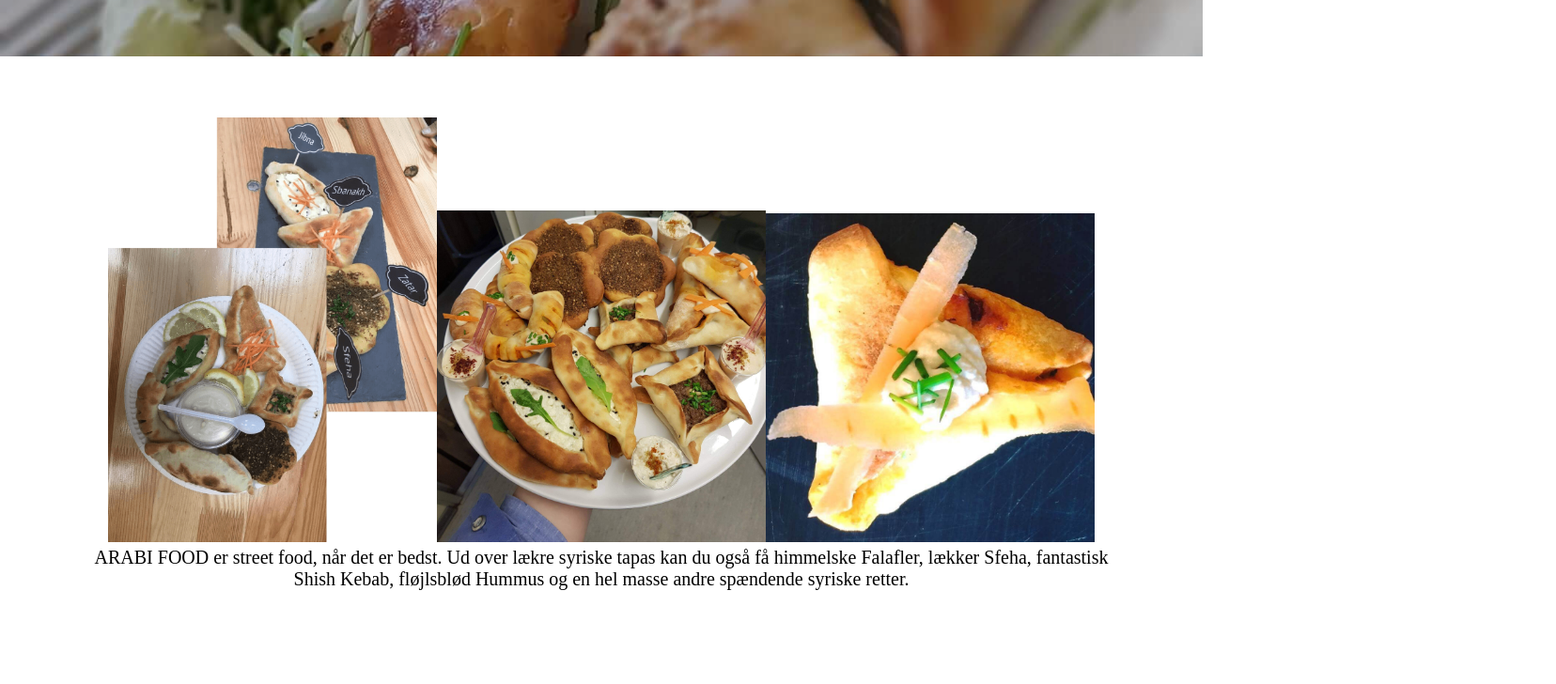
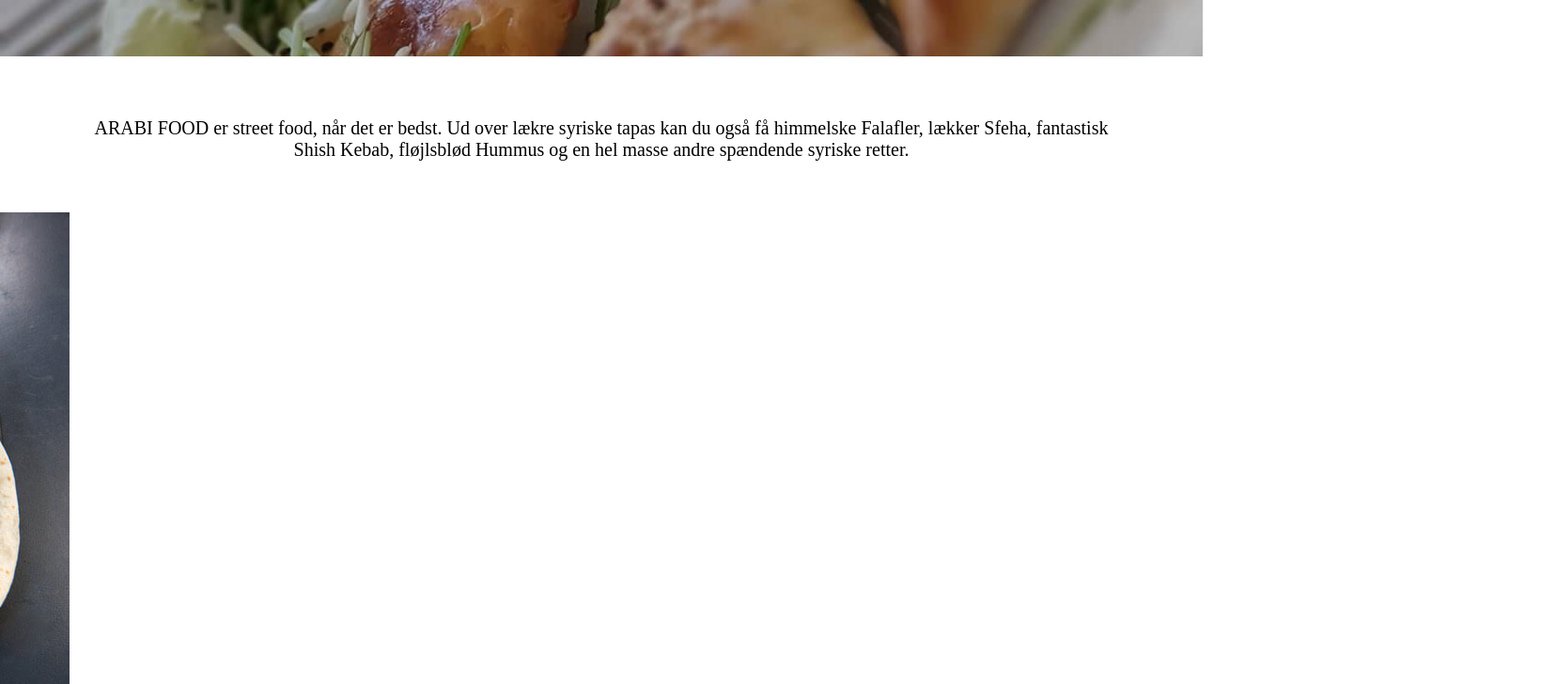
Before and after one commit to rufaidaju/ArabiFoodTapas, a React (Create React App) app: page / in a window 1280 px wide. Shown: the part 740-1468 px from the top of the page at 94% size, 1656 px wide, since content can reach past the window. Built offline with nearby package versions, Linux system fonts and the light colour scheme.

Commit message:
add pic to the home page

```diff
--- a/src/components/pages/Content.js
+++ b/src/components/pages/Content.js
@@ -1,27 +1,27 @@
 import React from "react";
 
-import Untitled1 from "../../assets/images/Untitled1.png";
-import menuList from "../../assets/images/menuList.jpg";
 import food6 from "../../assets/images/food6.jpg";
 import food7 from "../../assets/images/food7.jpg";
+import reem5 from "../../assets/images/Reem5.jpeg";
+
 
 function Content() {
   return (
     <section id="content" className="content-container">
       <div className="box-cont">
         <h3>
-          <div>
-        <img src={`${Untitled1}`} alt="" />
-        <img src={`${food6}`}  alt="" />
-        <img src={`${food7}`}  alt="" />
-             </div>
+
           ARABI FOOD er street food, når det er bedst. Ud over lækre syriske
           tapas kan du også få himmelske Falafler, lækker Sfeha, fantastisk
           Shish Kebab, fløjlsblød Hummus og en hel masse andre spændende syriske
           retter.
         </h3>
       </div>
-
+      <div className="new-Pic-class">
+        <img src={`${reem5}`} alt="" />
+        <img src={`${food6}`}  alt="" />
+        <img src={`${food7}`}  alt="" />
+             </div>
       <div className="box-cont">
         <h3>
           Når du nærmer dig ARABI FOOD, drages du af den varme duft af
--- a/src/components/pages/Gallery.js
+++ b/src/components/pages/Gallery.js
@@ -50,7 +50,7 @@ function Gallery() {
           <img src={`${kitchen}`} alt="" />
 
           <img src={`${lovedamas}`} alt="" />
-          <img src={`${reemRestaurant2}`} alt="" />
+          {/* <img src={`${reemRestaurant2}`} alt="" /> */}
           <img src={`${reemRestaurant3}`} alt="" />
 
           <img src={`${tapas}`} alt="" />
```
